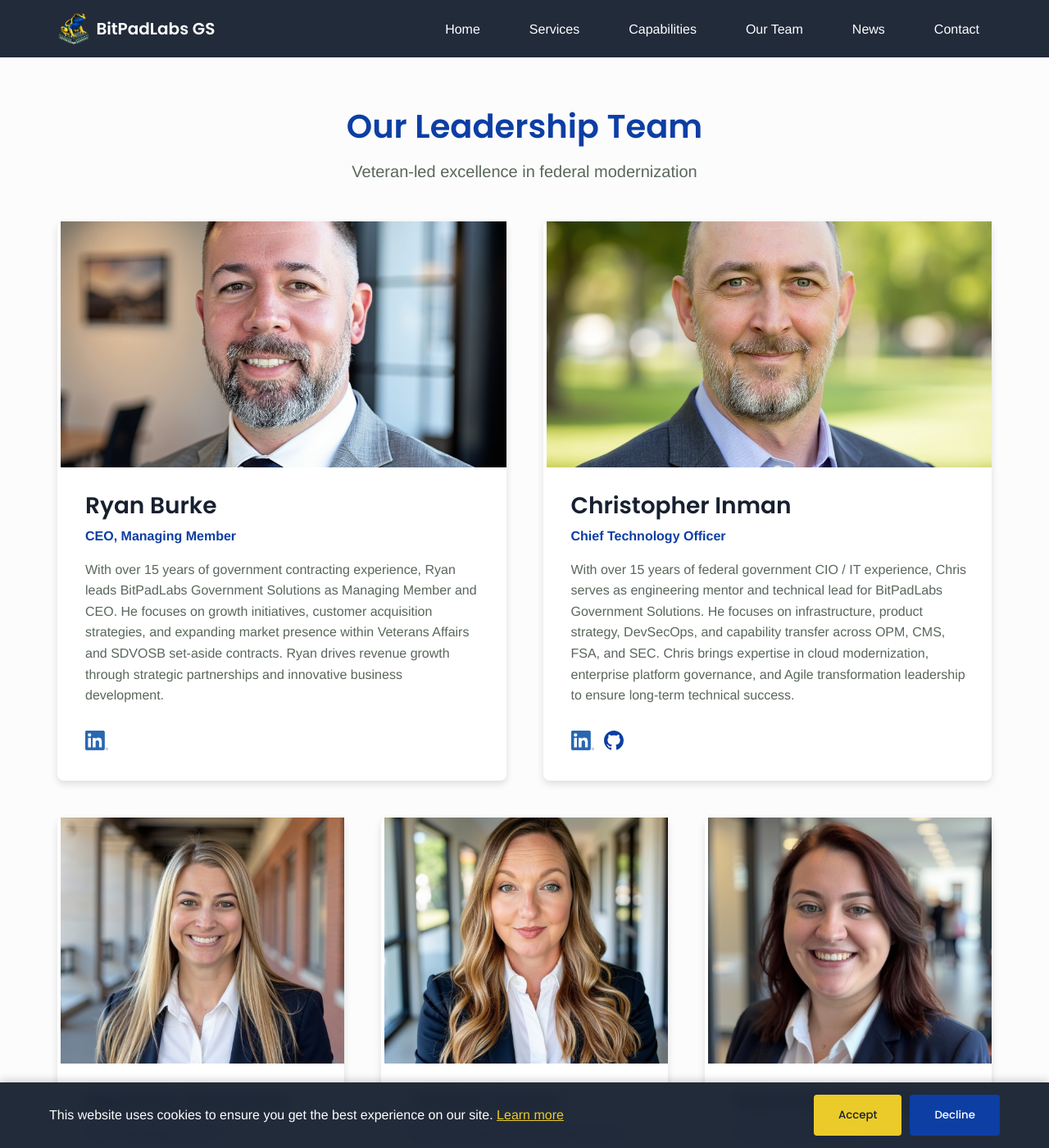
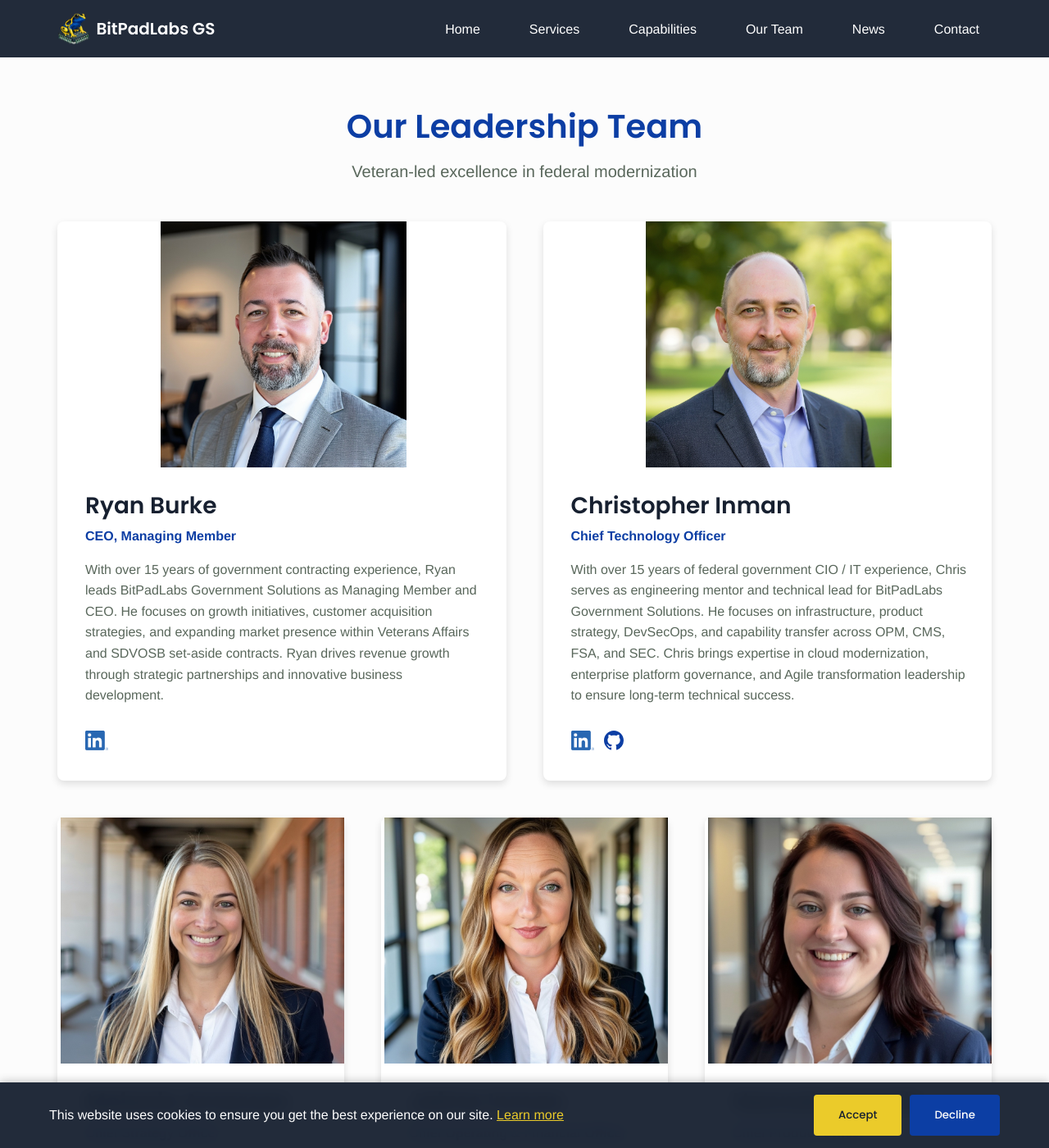
Before and after one commit to BitPadLabs/bitpadlabsgs-site, a Jekyll site: the page built from team.html, in a window 1280 px wide and 1400 px high. Shown: the whole window at 82% size. Built offline with Jekyll 4.4.1, drawn with Linux system fonts in a browser that asks for light colours.

Commit message:
Adjust team image styling for first two members
Added specific CSS rules to ensure the images of the first two team members use 'object-fit: contain' and are positioned at the center top. This improves the visual consistency of team member images.

```diff
--- a/_sass/_layout.scss
+++ b/_sass/_layout.scss
@@ -281,6 +281,16 @@
       }
     }
 
+    &:nth-child(1),
+    &:nth-child(2) {
+      .team-image {
+        img {
+          object-fit: contain;
+          object-position: center top;
+        }
+      }
+    }
+
     .team-info {
       padding: $spacing-md;
       display: flex;
```
